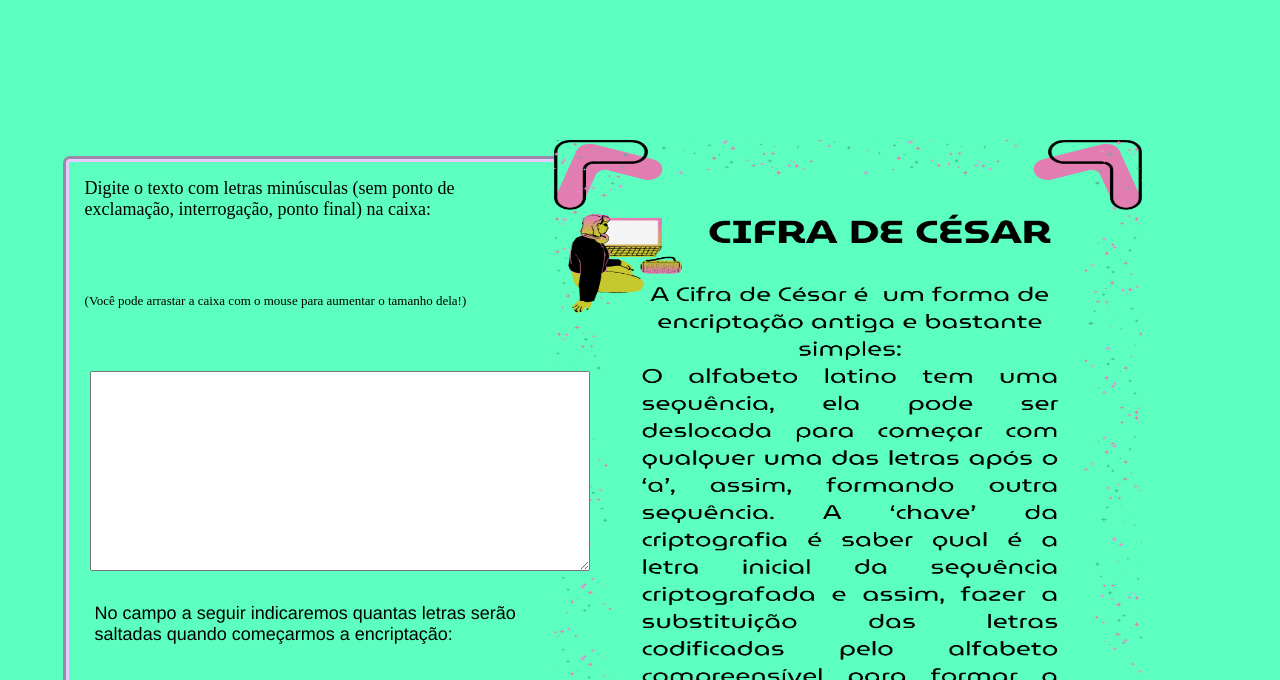
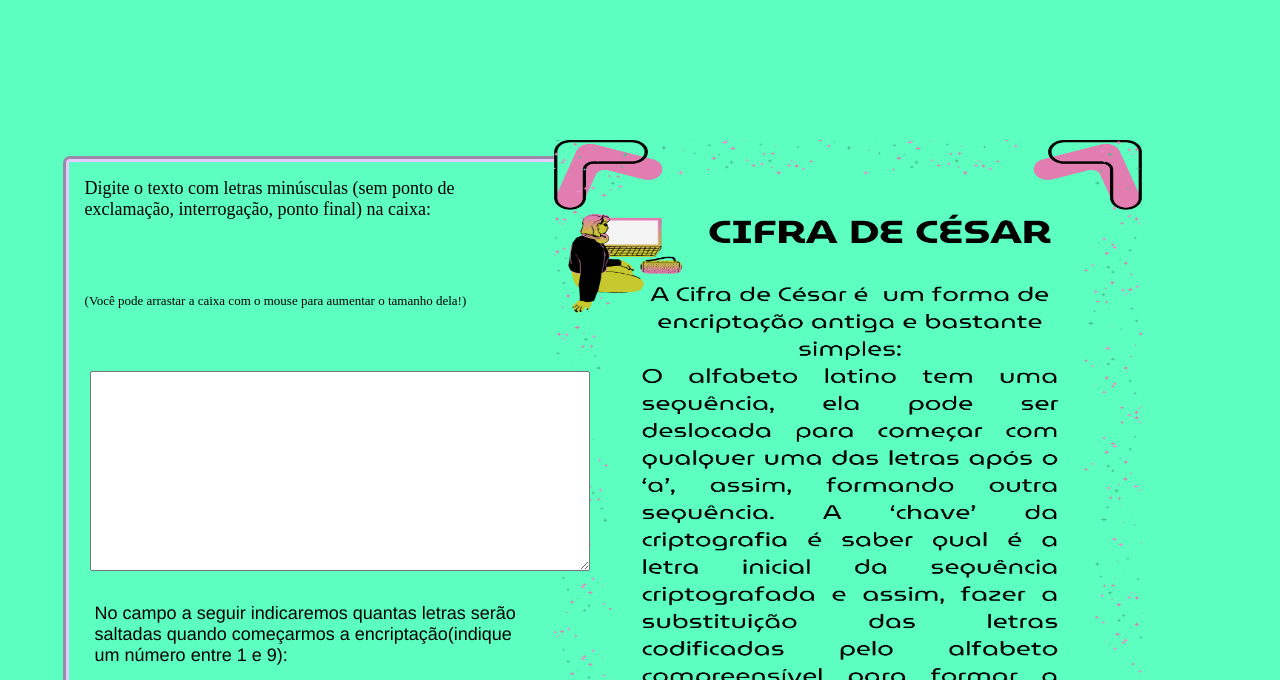
Before and after one commit to ClarissaCoimbra/encriptadorcifrac-sar, a plain HTML site: page index.html in a window 1280 px wide. Shown: the part 105-785 px from the top of the page. Drawn offline with Linux system fonts and the light colour scheme.

Commit message:
Update index.html

```diff
--- a/index.html
+++ b/index.html
@@ -27,7 +27,7 @@
             </p></br>
             <br>
             <p id="chave">No campo a seguir indicaremos quantas letras serão saltadas
-                quando começarmos a encriptação:</p>
+                quando começarmos a encriptação(indique um número entre 1 e 9):</p>
             <input id="key" type="text" placeholder="chave">
             <br> <button id="encrypt">Encriptar</button>
             <button id="copy">Copiar</button>
```
